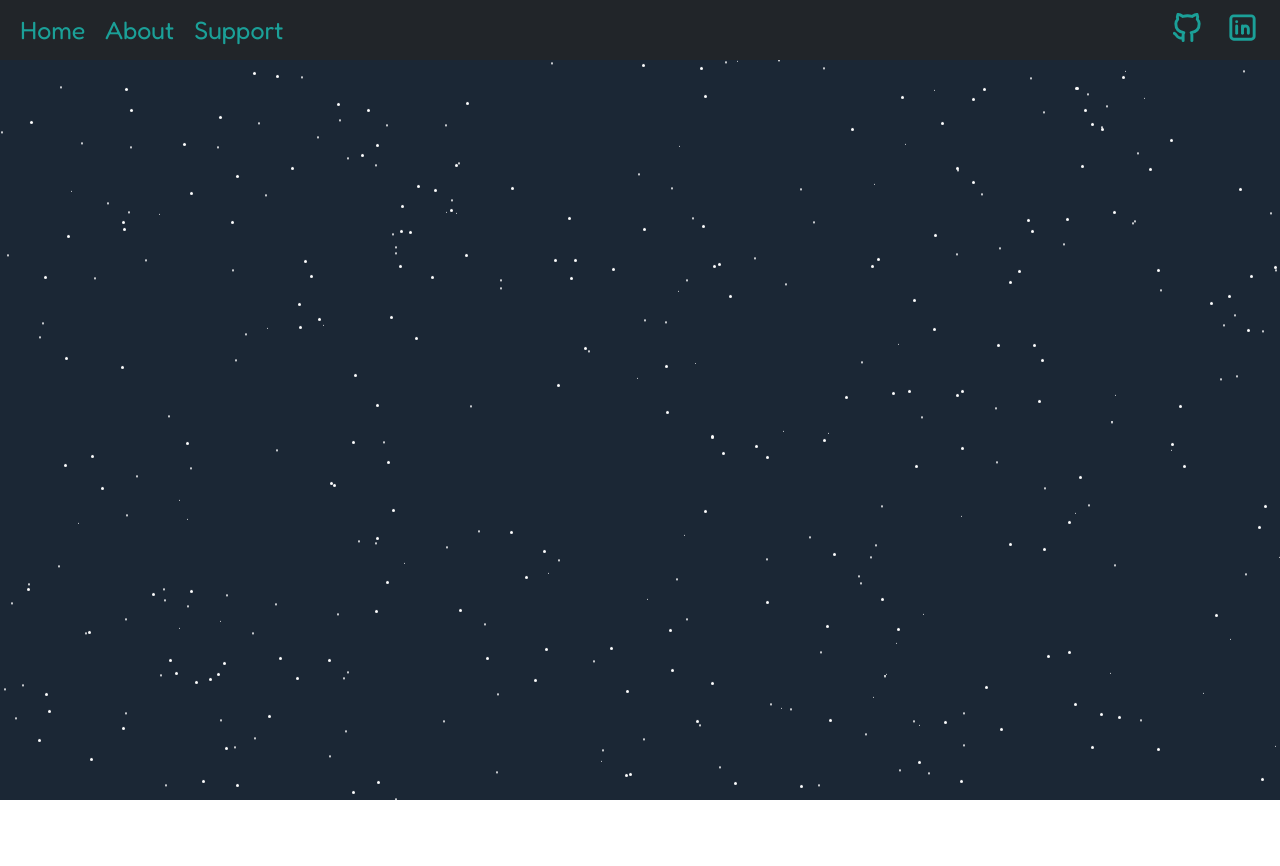
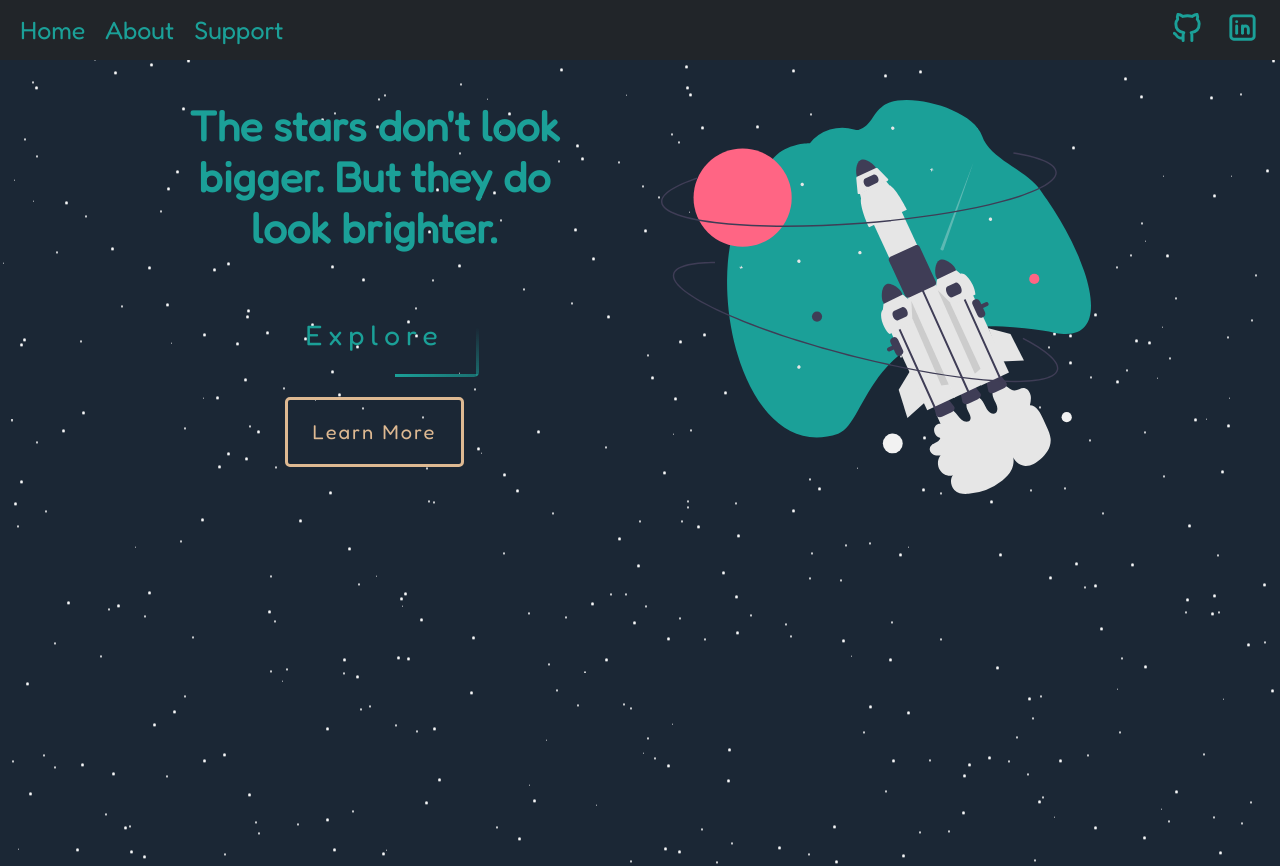
Before and after one commit to ChristopherBenton145/space-landing-page, a React (Create React App) app: page / in a window 1280 px wide. Shown: the top 866 px of the page. Before the commit the page ends 800 px from the top, so only its background shows below. Built offline with nearby package versions, Linux system fonts and the light colour scheme.

Commit message:
Finished the header

```diff
--- a/src/components/App.js
+++ b/src/components/App.js
@@ -1,6 +1,6 @@
 import React from 'react';
 import Header from './Header/Header';
-import Background from './Header/Background';
+import Background from './Background';
 
 export const globalContext = React.createContext(null);
 const globalContextValue = {
--- a/src/components/Header/Header.js
+++ b/src/components/Header/Header.js
@@ -4,6 +4,20 @@ function Header() {
   return (
     <header>
       <Nav />
+      <div className="container">
+        <div className="content">
+          <h2>The stars don't look<br /> bigger. But they do<br /> look brighter.</h2>
+          <a className="button-explore">
+            <span></span>
+            <span></span>
+            <span></span>
+            <span></span>
+            Explore
+          </a>
+          <a className="button-learn">Learn More</a>
+        </div>
+        <img src="./images/space.svg"></img>
+      </div>
     </header>
   );
 }
--- a/src/styles/Header/Header.scss
+++ b/src/styles/Header/Header.scss
@@ -0,0 +1,173 @@
+header {
+  .container {
+    display: flex;
+    justify-content: space-evenly;
+    align-items: flex-start;
+    flex-wrap: wrap;
+    gap: 40px;
+    width: 80%;
+    margin: auto;
+    margin-top: 100px;
+    padding-bottom: 80vh;
+
+    .content {
+      display: flex;
+      flex-direction: column;
+      align-items: center;
+      color: #1ba098;
+      text-align: center;
+      font-size: 22px;
+      gap: 20px;
+
+      h2 {
+        margin: 0;
+        margin-bottom: 20px;
+      }
+
+      .button-explore {
+        display: inline-block;
+        position: relative;
+        color: #1ba098;
+        border-radius: 5px;
+        font-size: 28px;
+        letter-spacing: 6px;
+        margin: 0 20px;
+        padding: 25px 35px;
+        overflow: hidden;
+        transition: 0.5s;
+
+        &:hover {
+          background: #1ba098;
+          color: #050801;
+          box-shadow: 0 0 5px #1ba098, 0 0 25px #1ba098, 0 0 50px #1ba098,
+            0 0 200px #1ba098;
+          cursor: pointer;
+        }
+
+        span {
+          position: absolute;
+          display: block;
+
+          &:nth-child(1) {
+            top: 0;
+            left: 0;
+            width: 100%;
+            height: 3px;
+            background: linear-gradient(90deg, transparent, #1ba098);
+            animation: animate1 1s linear infinite;
+          }
+
+          &:nth-child(2) {
+            top: -100px;
+            right: 0;
+            width: 3px;
+            height: 100%;
+            background: linear-gradient(180deg, transparent, #1ba098);
+            animation: animate2 1s linear infinite;
+            animation-delay: 0.25s;
+          }
+
+          &:nth-child(3) {
+            bottom: 0;
+            right: -100%;
+            width: 100%;
+            height: 3px;
+            background: linear-gradient(270deg, transparent, #1ba098);
+            animation: animate3 1s linear infinite;
+            animation-delay: 0.5s;
+          }
+
+          &:nth-child(4) {
+            bottom: -100%;
+            left: 0;
+            width: 3px;
+            height: 100%;
+            background: linear-gradient(360deg, transparent, #1ba098);
+            animation: animate4 1s linear infinite;
+            animation-delay: 0.75s;
+          }
+        }
+      }
+
+      .button-learn {
+        display: inline-block;
+        position: relative;
+        color: #deb992;
+        border: 3px solid #deb992;
+        border-radius: 5px;
+        font-size: 20px;
+        letter-spacing: 2px;
+        margin: 0 20px;
+        padding: 20px 25px;
+        overflow: hidden;
+        transition: 0.5s;
+
+        &:hover {
+          background: #deb992;
+          color: #050801;
+          cursor: pointer;
+        }
+      }
+    }
+
+    img {
+      width: 42%;
+    }
+  }
+}
+
+@keyframes animate1 {
+  0% {
+    left: -100%;
+  }
+
+  50%,
+  100% {
+    left: 100%;
+  }
+}
+
+@keyframes animate2 {
+  0% {
+    top: -100%;
+  }
+
+  50%,
+  100% {
+    top: 100%;
+  }
+}
+
+@keyframes animate3 {
+  0% {
+    right: -100%;
+  }
+
+  50%,
+  100% {
+    right: 100%;
+  }
+}
+
+@keyframes animate4 {
+  0% {
+    bottom: -100%;
+  }
+
+  50%,
+  100% {
+    bottom: 100%;
+  }
+}
+
+@media (min-width: 700px) {
+  header .container .content {
+    font-size: 28px;
+  }
+}
+
+@media (min-width: 1400px) {
+  header .container .content {
+    font-size: 40px;
+  }
+}
--- a/src/styles/Header/Nav.scss
+++ b/src/styles/Header/Nav.scss
@@ -8,4 +8,5 @@ nav {
   background: #212529;
   width: 100%;
   height: 60px;
+  z-index: 1;
 }
--- a/src/styles/Header/Navbar2.scss
+++ b/src/styles/Header/Navbar2.scss
@@ -16,6 +16,7 @@
   height: 120px;
   margin: 0;
   padding: 0;
+  z-index: 1;
 
   &.active {
     animation: slide-in 300ms forwards ease-out;
```
Also changed, not shown: public/images/space.svg (added), src/components/Background.js (renamed from src/components/Header/Background.js).
